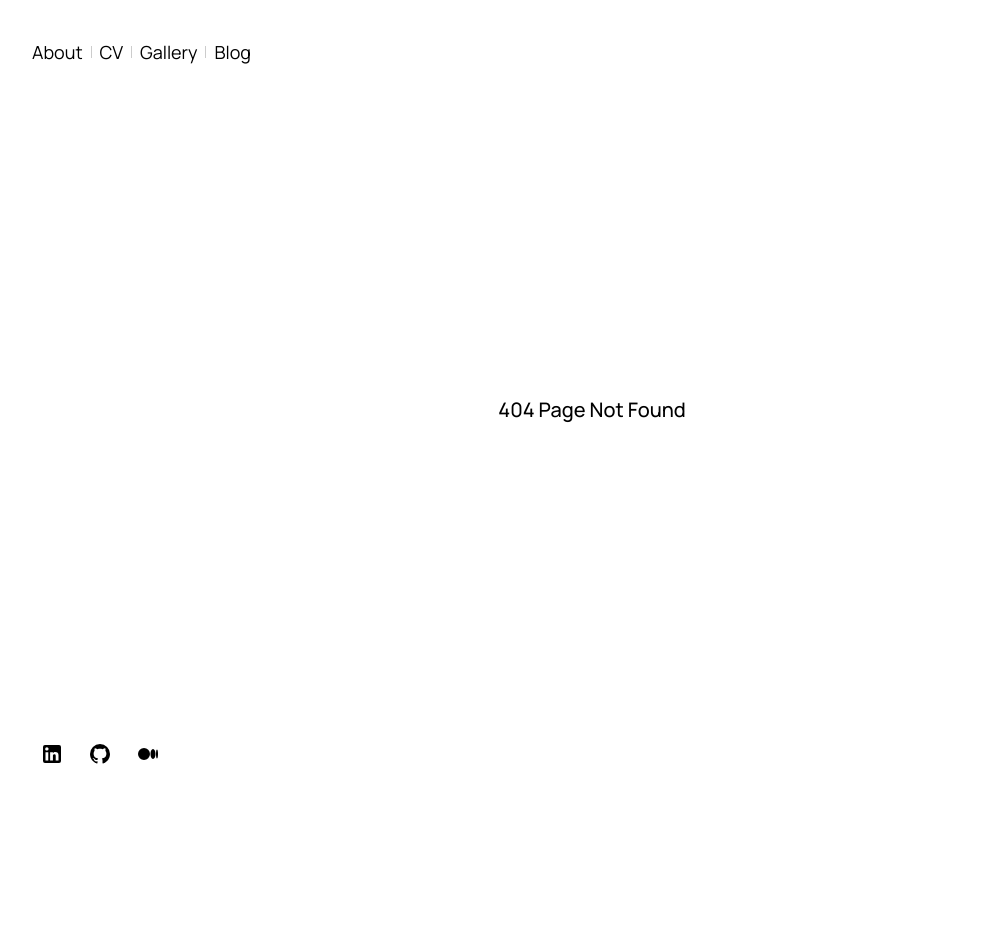
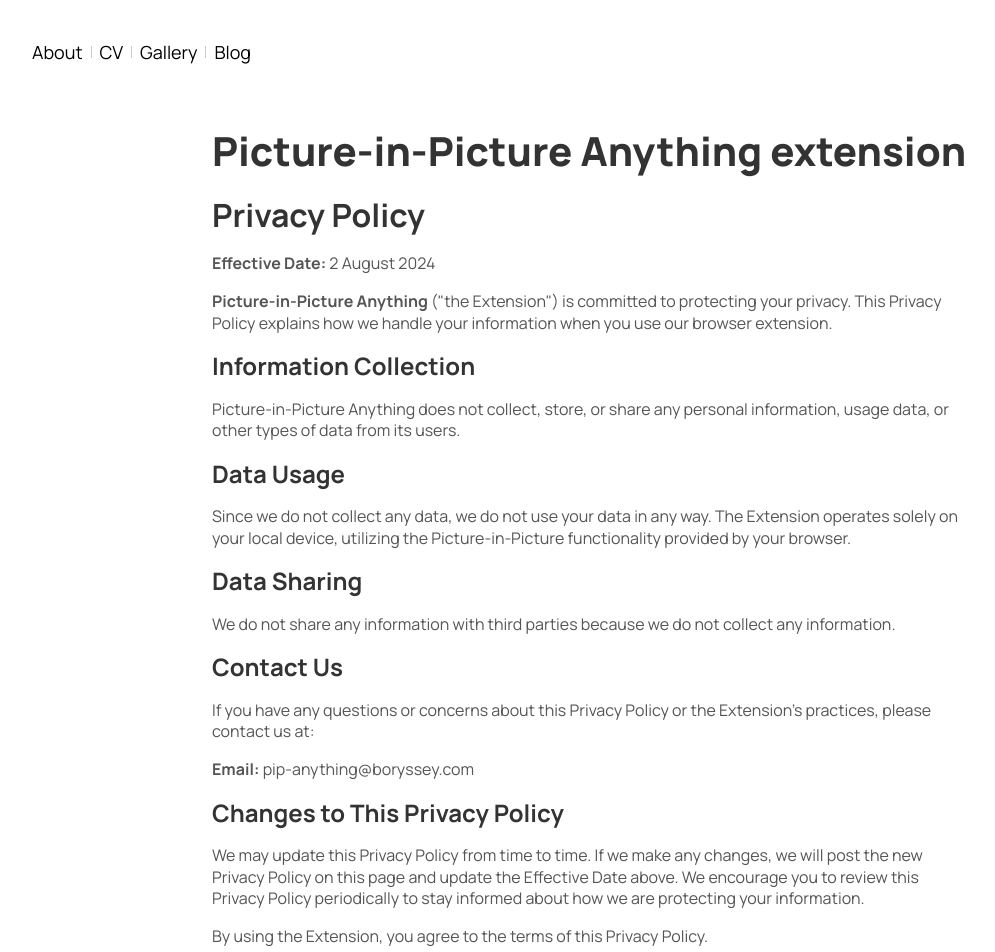
Before and after one commit to boryssey/portfolio-web, a Next.js app: page /pip-anything/privacy-policy in a window 1280 px wide. Before the commit this address had no page. Shown: the top 952 px of the page, without its empty margins (48-1043 px from the left). Before the commit the page ends 800 px from the top, so only its background shows below. Built offline with nearby package versions, Linux system fonts and the light colour scheme.

Commit message:
feat: add pip-anything privacy policy

```diff
--- /dev/null
+++ b/src/app/pip-anything/privacy-policy/page.tsx
@@ -0,0 +1,66 @@
+import styles from "./privacy-policy.module.scss";
+
+const PrivacyPolicy = () => {
+  return (
+    <div className={styles.container}>
+      <h1>Picture-in-Picture Anything extension</h1>
+      <h1>Privacy Policy</h1>
+      <p>
+        <strong>Effective Date:</strong> 2 August 2024
+      </p>
+      <p>
+        <strong>Picture-in-Picture Anything</strong> (&quot;the Extension&quot;)
+        is committed to protecting your privacy. This Privacy Policy explains
+        how we handle your information when you use our browser extension.
+      </p>
+
+      <h2>Information Collection</h2>
+      <p>
+        Picture-in-Picture Anything does not collect, store, or share any
+        personal information, usage data, or other types of data from its users.
+      </p>
+
+      <h2>Data Usage</h2>
+      <p>
+        Since we do not collect any data, we do not use your data in any way.
+        The Extension operates solely on your local device, utilizing the
+        Picture-in-Picture functionality provided by your browser.
+      </p>
+
+      <h2>Data Sharing</h2>
+      <p>
+        We do not share any information with third parties because we do not
+        collect any information.
+      </p>
+
+      <h2>Contact Us</h2>
+      <p>
+        If you have any questions or concerns about this Privacy Policy or the
+        Extension&apos;s practices, please contact us at:
+      </p>
+      <div>
+        <p>
+          <strong>Email:</strong>{" "}
+          <a href="mailto:pip-anything@boryssey.com">
+            pip-anything@boryssey.com
+          </a>
+        </p>
+      </div>
+
+      <h2>Changes to This Privacy Policy</h2>
+      <p>
+        We may update this Privacy Policy from time to time. If we make any
+        changes, we will post the new Privacy Policy on this page and update the
+        Effective Date above. We encourage you to review this Privacy Policy
+        periodically to stay informed about how we are protecting your
+        information.
+      </p>
+
+      <p>
+        By using the Extension, you agree to the terms of this Privacy Policy.
+      </p>
+    </div>
+  );
+};
+
+export default PrivacyPolicy;
--- /dev/null
+++ b/src/app/pip-anything/privacy-policy/privacy-policy.module.scss
@@ -0,0 +1,24 @@
+.container {
+  max-width: 800px;
+  margin: auto;
+  background: #fff;
+  padding: 20px;
+  border-radius: 8px;
+  display: flex;
+  flex-direction: column;
+  gap: 16px;
+  margin-top: 40px;
+
+  h1:first-of-type {
+    font-size: 2.5em;
+    font-weight: 800;
+  }
+
+  h1,
+  h2 {
+    color: #333;
+  }
+  p {
+    color: #555;
+  }
+}
```
